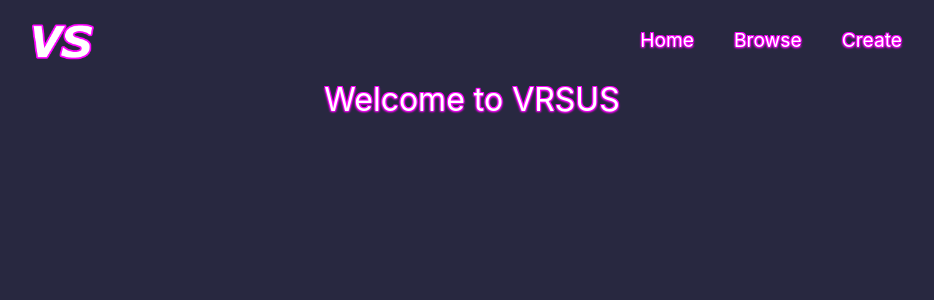
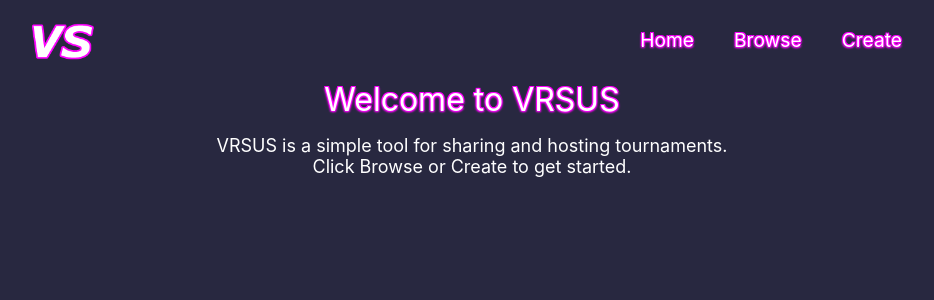
Before and after one commit to 3-Hz/vrsus, a Next.js app: page / in a window 1280 px wide. Shown: the top 300 px of the page, without its empty margins (168-1102 px from the left). Built offline with nearby package versions, Linux system fonts and the light colour scheme.

Commit message:
added home message and round labels

```diff
--- a/pages/index.js
+++ b/pages/index.js
@@ -6,6 +6,8 @@ export default function Home() {
       <div className={styles.wrapper}>
         <div className={styles.message}>
           <a>Welcome to VRSUS</a>
+          <p>VRSUS is a simple tool for sharing and hosting tournaments.</p>
+          <p>Click Browse or Create to get started.</p>
         </div>
       </div>
     </>
--- a/styles/Home.module.css
+++ b/styles/Home.module.css
@@ -2,6 +2,12 @@
   width: 100%;
   display: flex;
   justify-content: center;
+}
+
+.message {
+  display: flex;
+  flex-direction: column;
+  align-items: center;
 }
 
 .message a {
@@ -12,4 +18,11 @@
   1px 1px 2px #fd02fd,
   1px -1px 0 #fd02fd,
   -1px -1px 0 #fd02fd;
+  margin-bottom: 1rem;
 }
+
+.message p {
+  color: white;
+  font-size: large;
+  margin: 0;
+}
```
Also changed, not shown: components/Bracket.js (+14 -0 lines), styles/Bracket.module.css (+9 -2 lines).
